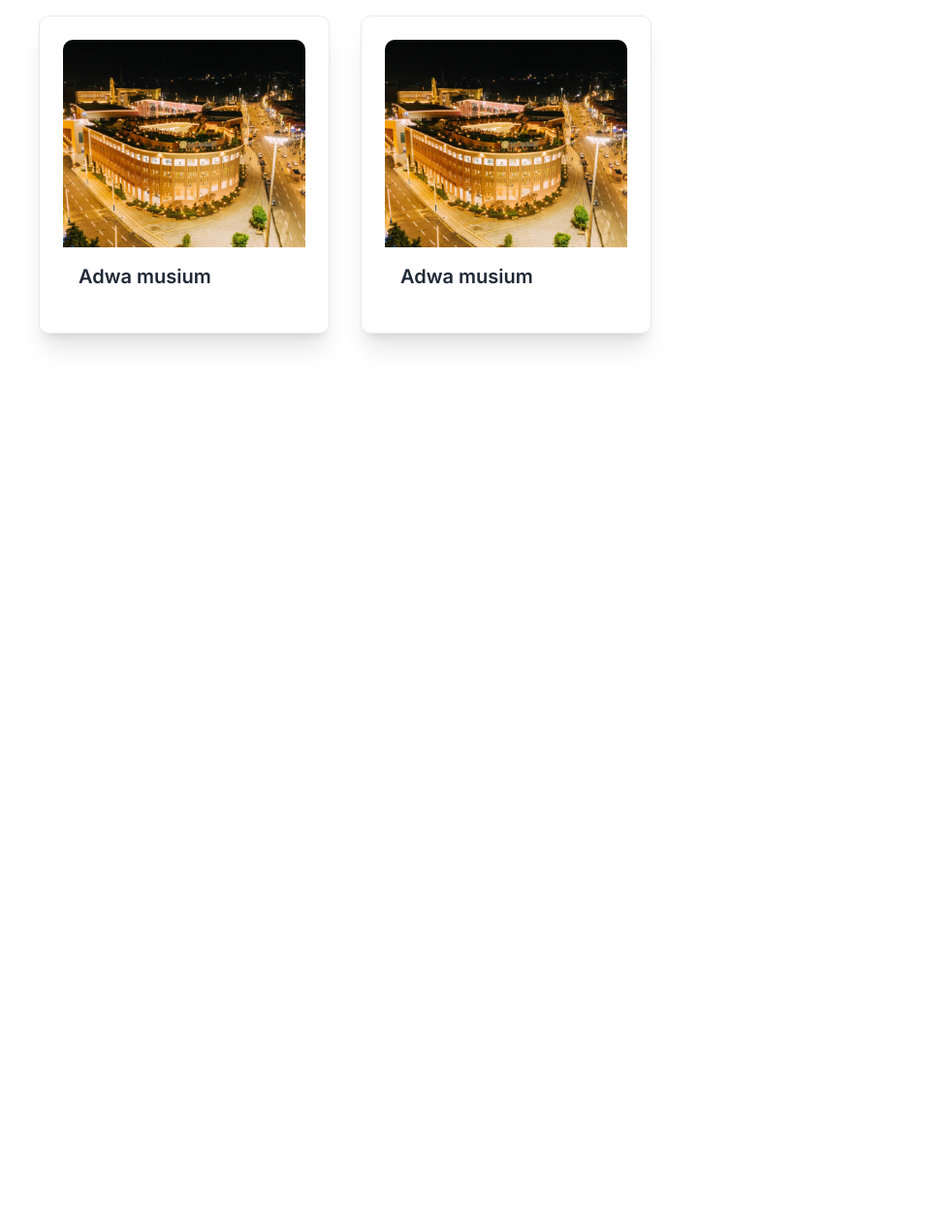
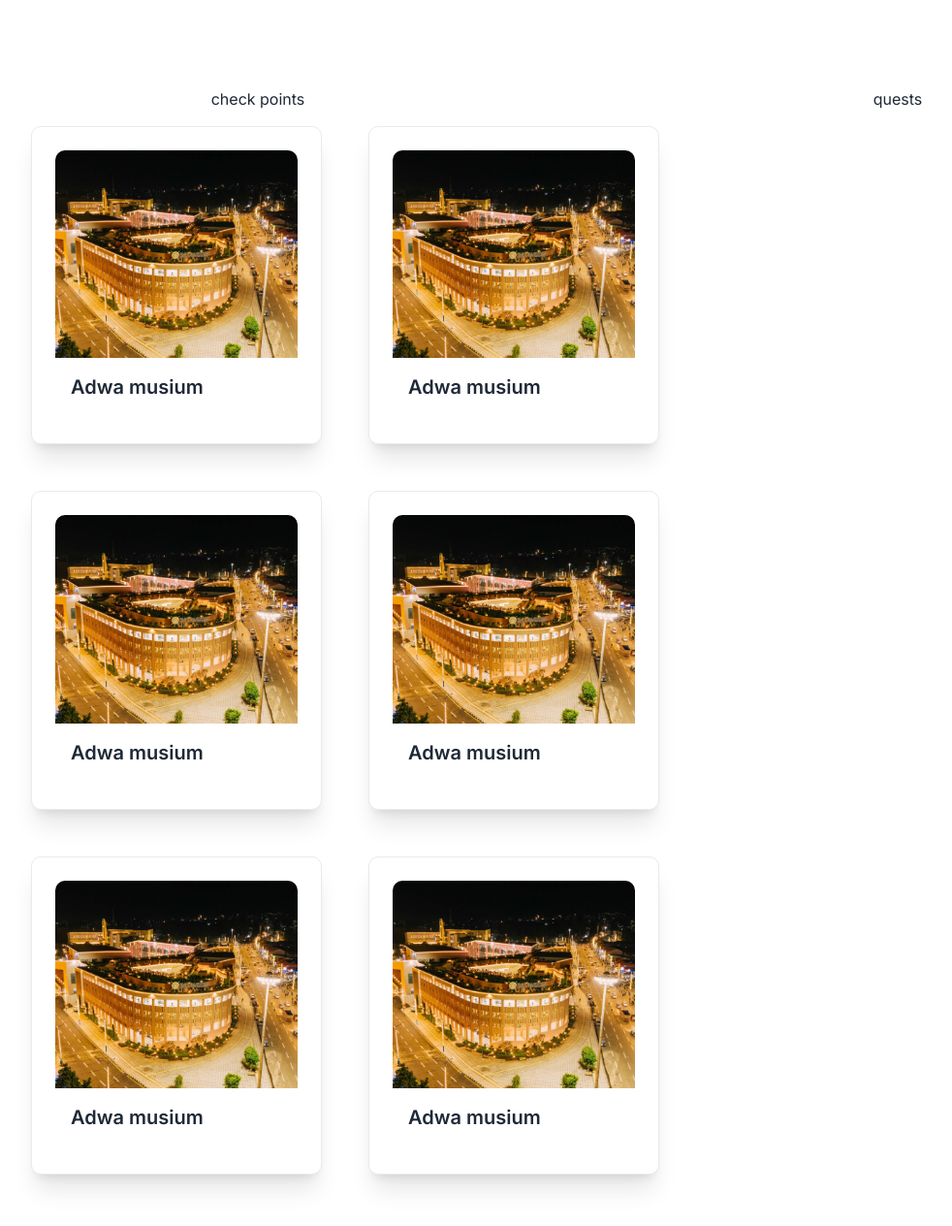
Before and after one commit to Fuucodi0X/felega_2, a Next.js app: page / in a window 1280 px wide. Shown: the top 1264 px of the page at 97% size, without its empty margins (44-1026 px from the left). Before the commit the page ends 800 px from the top, so only its background shows below. Built offline with nearby package versions, Linux system fonts and the light colour scheme.

Commit message:
stoped here ui home page

```diff
--- a/app/page.js
+++ b/app/page.js
@@ -2,7 +2,19 @@
 const Home = () => {
   return (
     <>
-    <div className="grid grid-cols-3">
+    <div className="containers py-10  ">
+      <div className="layer_above flex  gap-10 items-center text-center ">
+        <div className="flex-1 flex justify-center items-center  flex-col">
+          <img src="/checkpoint.png"></img>
+          check points
+          </div>
+        <div className="flex-1 flex justify-center items-center  flex-col">
+          <img src="/quest.png"></img>
+          quests
+          </div>
+      </div>
+
+      <div className="grid grid-cols-4 gap-4 ">
           <div className="card card-compact w-96 bg-base-100 shadow-xl ">
             <figure><img src="/checkpoint/adwa museum checkpoint thumbnail 1.png"></img></figure>
             <div className="card-body">
@@ -11,6 +23,7 @@ const Home = () => {
             </div>
             </div>
           </div>
+
           <div className="card card-compact w-96 bg-base-100 shadow-xl">
             <figure><img src="/checkpoint/adwa museum checkpoint thumbnail 1.png"></img></figure>
             <div className="card-body">
@@ -19,6 +32,45 @@ const Home = () => {
             </div>
             </div>
           </div>
+
+          <div className="card card-compact w-96 bg-base-100 shadow-xl">
+            <figure><img src="/checkpoint/adwa museum checkpoint thumbnail 1.png"></img></figure>
+            <div className="card-body">
+            <div className="card-title">
+              Adwa musium
+            </div>
+            </div>
+          </div>
+
+          <div className="card card-compact w-96 bg-base-100 shadow-xl">
+            <figure><img src="/checkpoint/adwa museum checkpoint thumbnail 1.png"></img></figure>
+            <div className="card-body">
+            <div className="card-title">
+              Adwa musium
+            </div>
+            </div>
+          </div>
+
+          <div className="card card-compact w-96 bg-base-100 shadow-xl">
+            <figure><img src="/checkpoint/adwa museum checkpoint thumbnail 1.png"></img></figure>
+            <div className="card-body">
+            <div className="card-title">
+              Adwa musium
+            </div>
+            </div>
+          </div>
+
+          <div className="card card-compact w-96 bg-base-100 shadow-xl">
+            <figure><img src="/checkpoint/adwa museum checkpoint thumbnail 1.png"></img></figure>
+            <div className="card-body">
+            <div className="card-title">
+              Adwa musium
+            </div>
+            </div>
+          </div>
+
+      </div>
+
     </div>
     </>
   )
--- a/components/OpenStreetMap.js
+++ b/components/OpenStreetMap.js
@@ -5,10 +5,10 @@ import { MapContainer, TileLayer, Marker } from 'react-leaflet'
 import 'leaflet/dist/leaflet.css'
 //const [center, setCenter] = useState({lat:checkpoint[0].lat,lng:checkpoint[0].long})
 
-const Map2 = ({checkpoint}) => {
-  console.log(checkpoint)
-  const [center, setCenter] = useState({lat:0,lng:0})
-  const ZOOM_kLEVEL = 9
+const Map2 = (checkpoints) => {
+  console.log(checkpoints.checkpoints)
+  const [center, setCenter] = useState({lat:0, lng:0})
+  const ZOOM_LEVEL = 9
 
   const mapRef = useRef()
 
```
Also changed, not shown: public/checkpoint.png (renamed from public/Vector.png), public/quest.png (renamed from public/Vector (1).png). Lines whose indentation alone changed are shown as unchanged.
